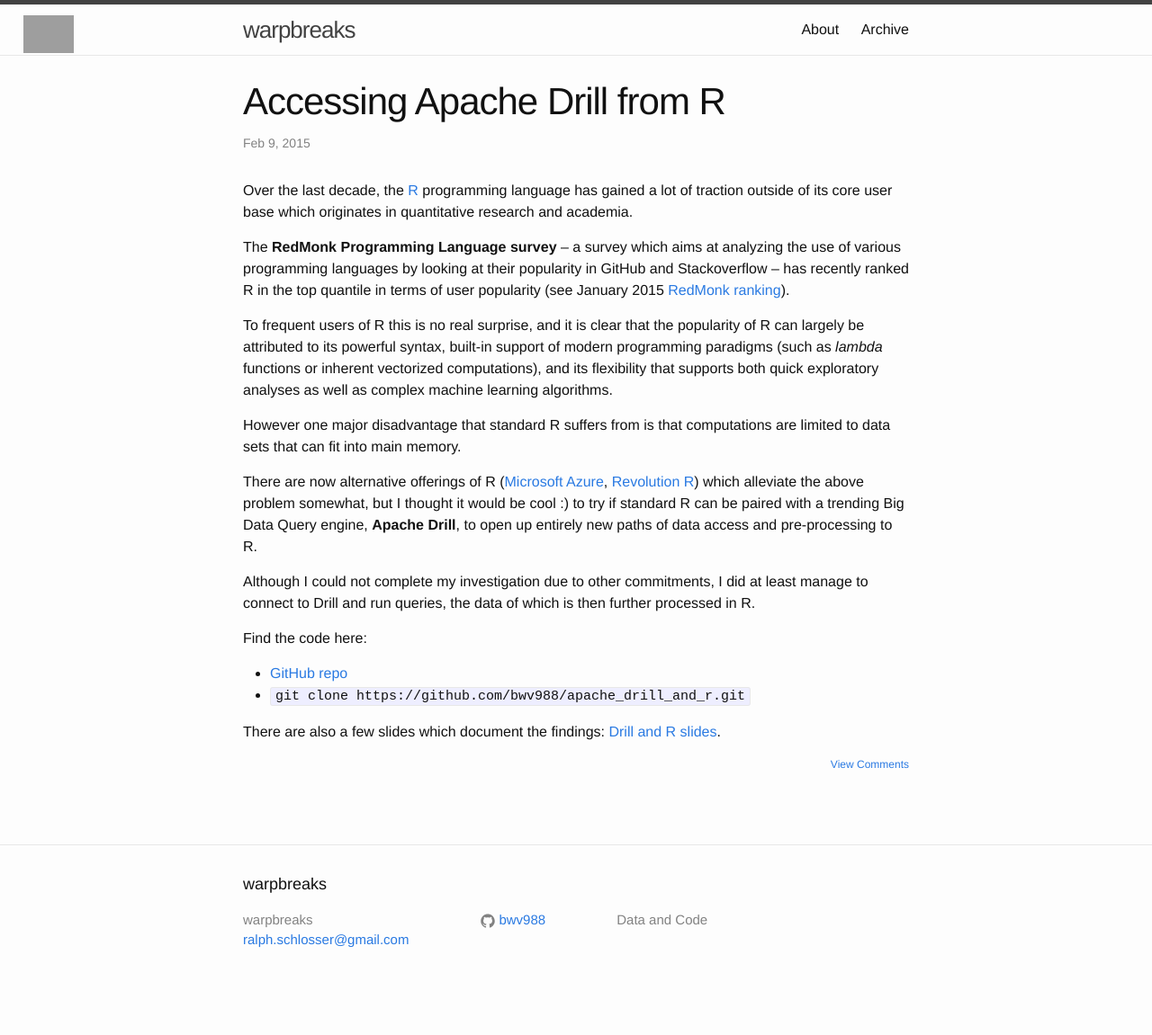
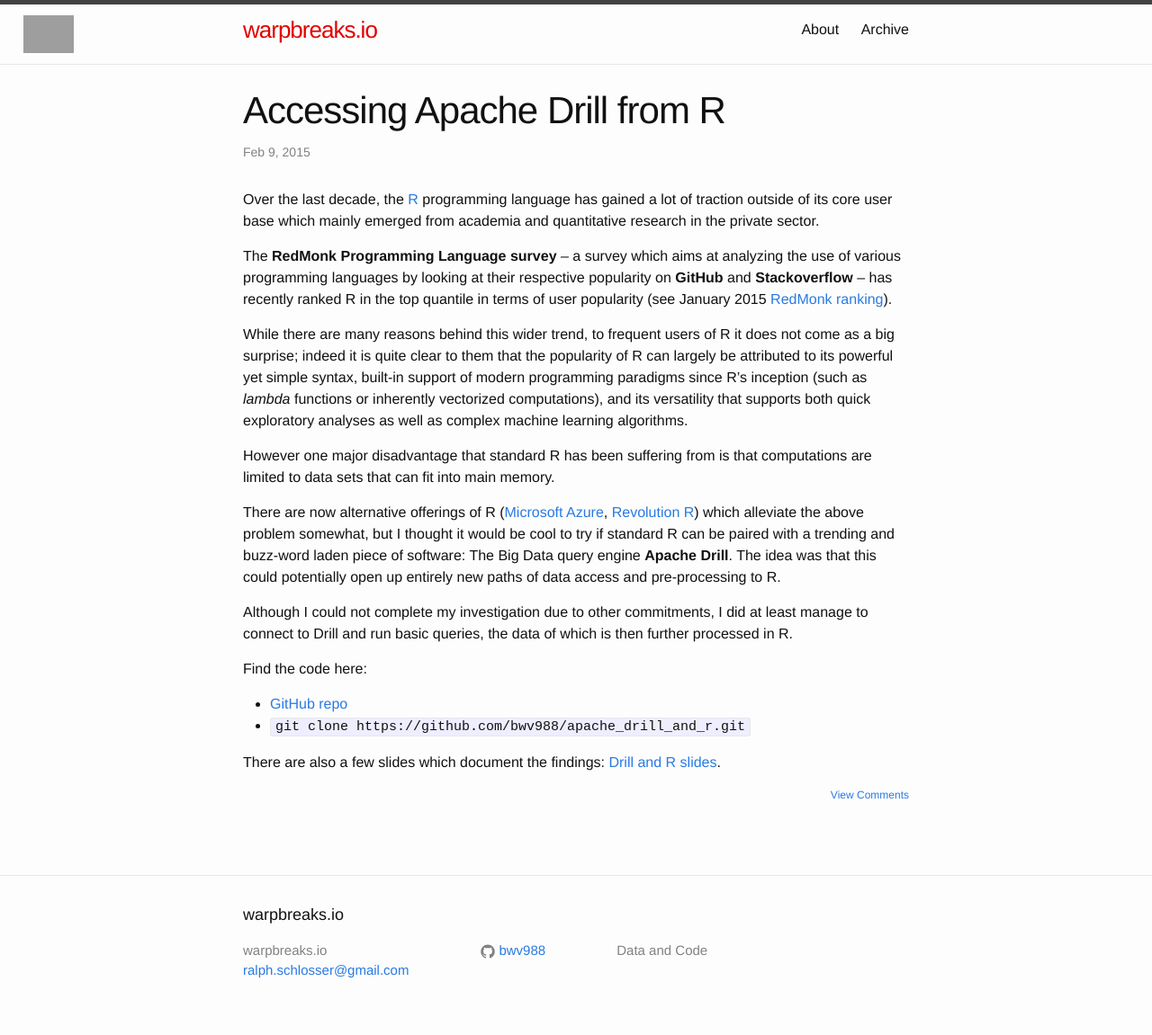
Before and after one commit to bwv988/blogtest, a Jekyll site: the page built from _posts/2015-02-09-drillandr.markdown, in a window 1280 px wide. Shown: the whole page at 90% size. Built offline with Jekyll 4.4.1, drawn with Linux system fonts in a browser that asks for light colours; comment, search, counter and statistics services are not loaded; before the commit the page ends 1117 px from its top, so only the background shows below that; grey boxes are pictures that could not be loaded.

Commit message:
Further fixes.

```diff
--- a/_config.yml
+++ b/_config.yml
@@ -1,10 +1,10 @@
 # Site settings
-title: warpbreaks
+title: warpbreaks.io
 email: ralph.schlosser@gmail.com
 description: >
   Data and Code
-baseurl: "" # the subpath of your site, e.g. /blog/
-url: "http://www.warpbreaks.io" # the base hostname & protocol for your site
+baseurl: ""
+url: "http://www.warpbreaks.io"
 #twitter_username: anildigital
 github_username:  bwv988
 
--- a/_posts/2015-02-09-drillandr.markdown
+++ b/_posts/2015-02-09-drillandr.markdown
@@ -4,17 +4,17 @@
 layout: post
 ---
 
-Over the last decade, the [R](http://www.r-project.org/) programming language has gained a lot of traction outside of its core user base which originates in quantitative research and academia.
+Over the last decade, the [R](http://www.r-project.org/) programming language has gained a lot of traction outside of its core user base which mainly emerged from academia and quantitative research in the private sector.
 
-The **RedMonk Programming Language survey** -- a survey which aims at analyzing the use of various programming languages by looking at their popularity in GitHub and Stackoverflow -- has recently ranked R in the top quantile in terms of user popularity (see January 2015 [RedMonk ranking](https://redmonk.com/sogrady/2015/01/14/language-rankings-1-15/)).
+The **RedMonk Programming Language survey** -- a survey which aims at analyzing the use of various programming languages by looking at their respective popularity on **GitHub** and **Stackoverflow** -- has recently ranked R in the top quantile in terms of user popularity (see January 2015 [RedMonk ranking](https://redmonk.com/sogrady/2015/01/14/language-rankings-1-15/)).
 
-To frequent users of R this is no real surprise, and it is clear that the popularity of R can largely be attributed to its powerful syntax, built-in support of modern programming paradigms (such as _lambda_ functions or inherent vectorized computations), and its flexibility that supports both quick exploratory analyses as well as complex machine learning algorithms.
+While there are many reasons behind this wider trend, to frequent users of R it does not come as a big surprise; indeed it is quite clear to them that the popularity of R can largely be attributed to its powerful yet simple syntax, built-in support of modern programming paradigms since R's inception (such as _lambda_ functions or inherently vectorized computations), and its versatility that supports both quick exploratory analyses as well as complex machine learning algorithms.
 
-However one major disadvantage that standard R suffers from is that computations are limited to data sets that can fit into main memory.
+However one major disadvantage that standard R has been suffering from is that computations are limited to data sets that can fit into main memory.
 
-There are now alternative offerings of R ([Microsoft Azure](http://azure.microsoft.com/en-us/), [Revolution R](http://www.revolutionanalytics.com/)) which alleviate the above problem somewhat, but I thought it would be cool :) to try if standard R can be paired with a trending Big Data Query engine, **Apache Drill**, to open up entirely new paths of data access and pre-processing to R.
+There are now alternative offerings of R ([Microsoft Azure](http://azure.microsoft.com/en-us/), [Revolution R](http://www.revolutionanalytics.com/)) which alleviate the above problem somewhat, but I thought it would be cool to try if standard R can be paired with a trending and buzz-word laden piece of software: The Big Data query engine **Apache Drill**. The idea was that this could potentially open up entirely new paths of data access and pre-processing to R.
 
-Although I could not complete my investigation due to other commitments, I did at least manage to connect to Drill and run queries, the data of which is then further processed in R.
+Although I could not complete my investigation due to other commitments, I did at least manage to connect to Drill and run basic queries, the data of which is then further processed in R.
 
 Find the code here:
 
--- a/_sass/_layout.scss
+++ b/_sass/_layout.scss
@@ -4,7 +4,7 @@
 .site-header {
     border-top: 5px solid $grey-color-dark;
     border-bottom: 1px solid $grey-color-light;
-    min-height: 56px;
+    min-height: 66px;
 
     // Positioning context for the mobile navigation icon
     position: relative;
@@ -16,10 +16,10 @@
     letter-spacing: -1px;
     margin-bottom: 0;
     float: left;
-    color: $main-color;
+    color: $red-color-dark;
     &,
     &:visited {
-        color: $grey-color-dark;
+        color: $red-color-dark;
     }
 }
 
--- a/css/main.scss
+++ b/css/main.scss
@@ -17,6 +17,8 @@
 $background-color: #fdfdfd;
 $brand-color:      #2a7ae2;
 $main-color:       #12C271;
+
+$red-color-dark:   #E20000;
 
 $grey-color:       #828282;
 $grey-color-light: lighten($grey-color, 40%);
--- a/index.html
+++ b/index.html
@@ -9,7 +9,7 @@
   <div class="post">
     <h2>{{post.title}}</a></h2>
     <span class="date">{{ post.date | date:"%B %d, %Y" }}</span>
-    {{ post.content | strip_html | truncatewords:50}}<br>
+    {{ post.content | strip_html | strip_newlines | truncatewords: 50}}<br>
             <a href="{{ post.url }}">Read more...</a><br><br>
   </div>
   {% endfor %}
```
Also changed, not shown: _posts/2015-02-15-association.markdown (added, +12 -0 lines), favicon.ico (added).
